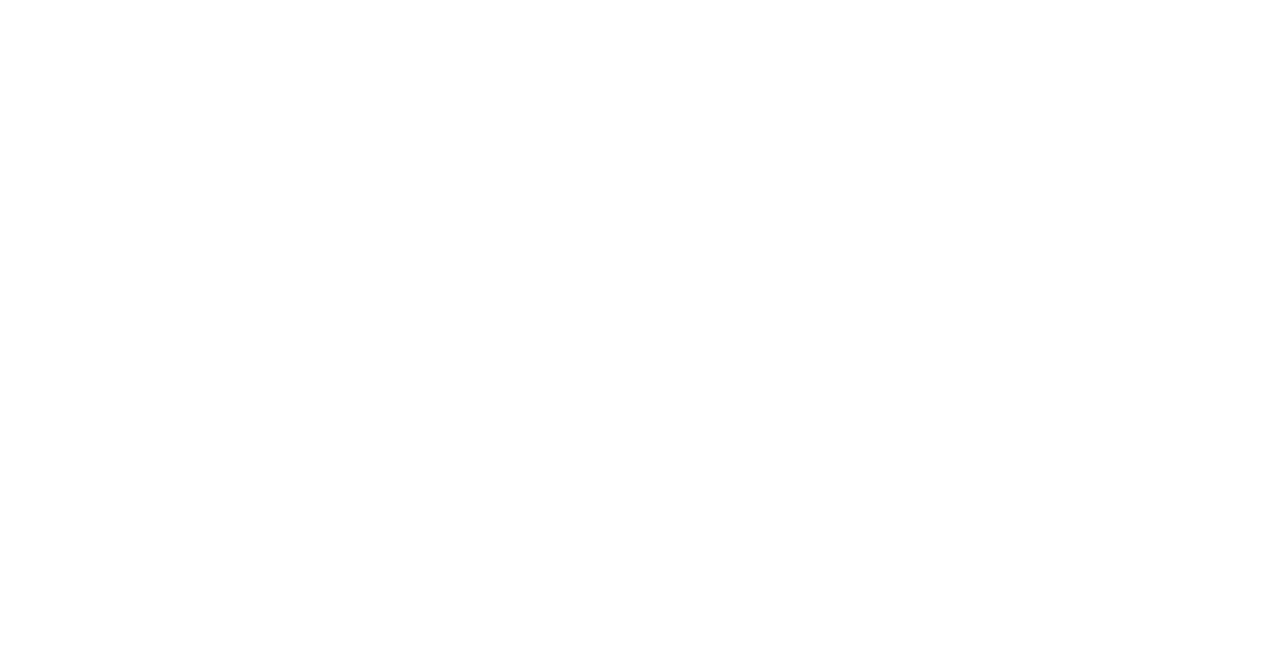
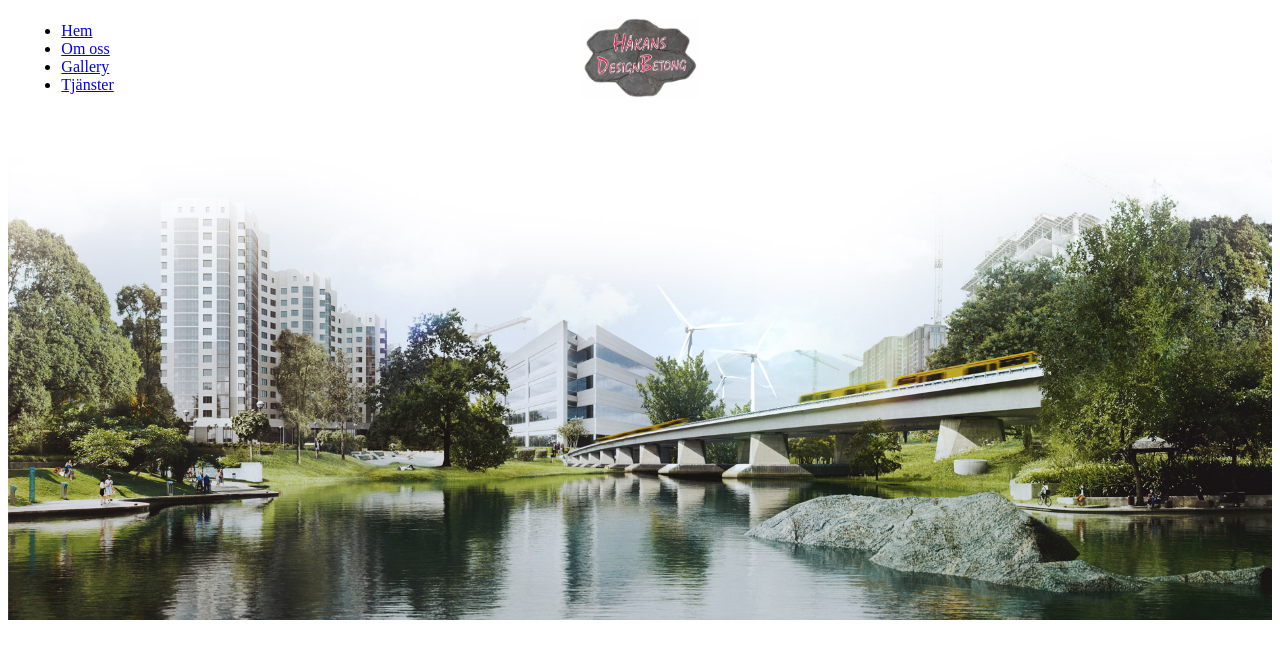
Before and after one commit to Feel1x/HakansDesignBetong, a website: page index.html in a window 1280 px wide. Drawn offline with Linux system fonts and the light colour scheme; files that its build step writes are made by us from their sources.

Commit message:
Navbar
logo and css

```diff
--- a/CSS/styles.css
+++ b/CSS/styles.css
@@ -0,0 +1,30 @@
+header {
+    position: relative;
+    top: 0;
+    left: 0;
+    width: 100%;
+    height: 100px;
+    background-color: white ;
+}
+
+.responsiveImage {
+    max-width: 100%;
+    height: auto;
+}
+
+.logo {
+    width: auto;
+    height: 80%;
+
+    position: absolute;
+    left: 50%;
+    top: 50%;
+    transform: translate(-50%, -50%);
+}
+
+.hamburgerMenu {
+    position: absolute;
+    left: 10pt;
+    top: 50%;
+    transform: translateY(-50%);
+}
--- a/index.html
+++ b/index.html
@@ -4,9 +4,27 @@
         <meta charset="UTF-8">
         <meta name="viewport" content="width=device-width, initial-scale=1.0">
         <title>Your Website Title</title>
-        <link rel="stylesheet" href="styles.css">
+        <link rel="stylesheet" href="CSS/styles.css">
     </head>
     <body>
-
+        <header>
+            <div class="hamburgerMenu">
+                <div class="hamburgerIcon"></div>
+                <div class="dropdown">
+                    <ul>
+                        <li><a href="#home">Hem</a></li>
+                        <li><a href="#about">Om oss</a></li>
+                        <li><a href="#services">Gallery</a></li>
+                        <li><a href="#contact">Tjänster</a></li>
+                    </ul>
+                </div>
+            </div>
+            <img src="Images/HDBLogo.jpeg" alt="CompanyLogo" class="logo"/>
+        </header>
+        <main>
+            <div>
+                <img src="Images/betonghemstr-1.jpeg" alt="BetongBild" class="responsiveImage"/>
+            </div>
+        </main>
     </body>
 </html>
```
